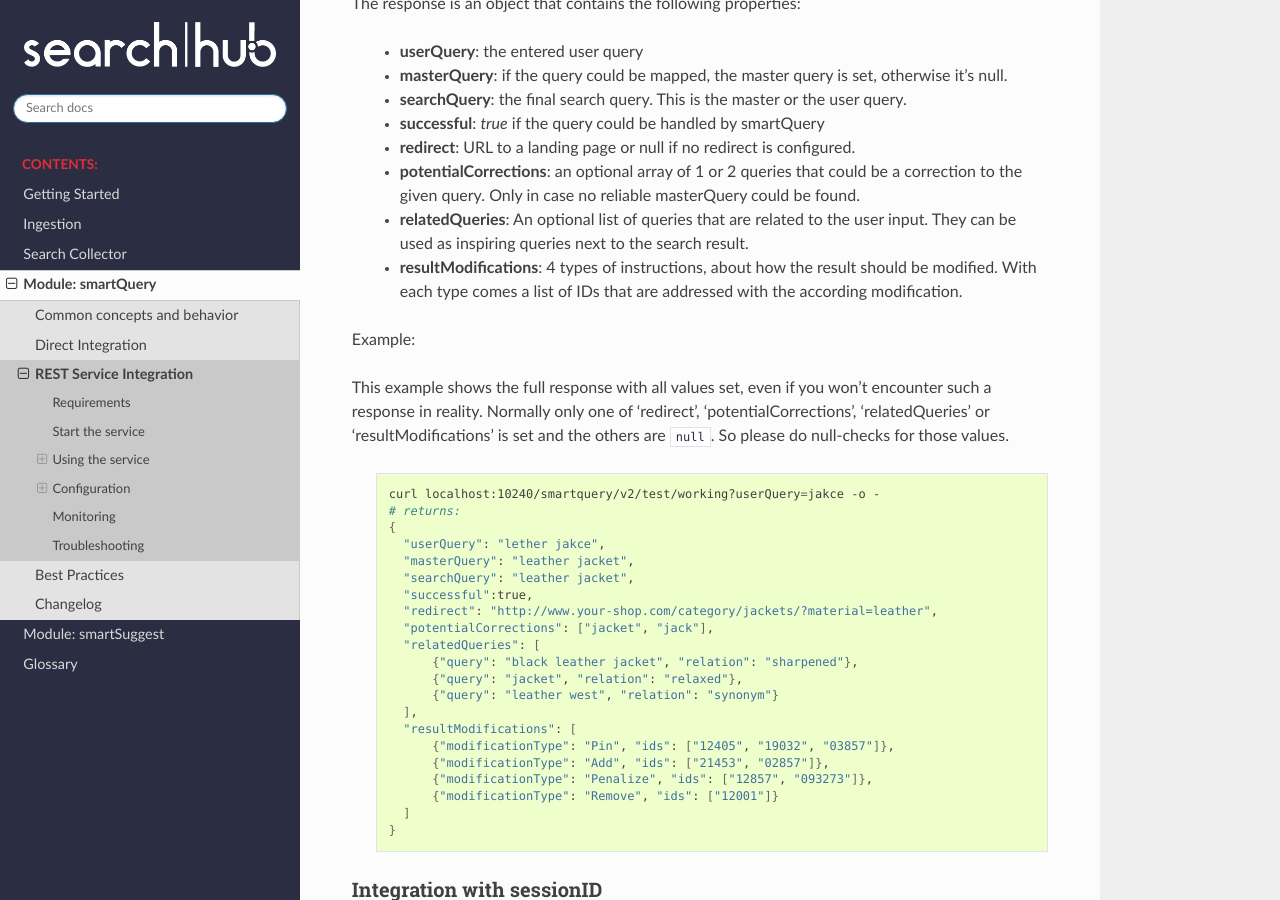
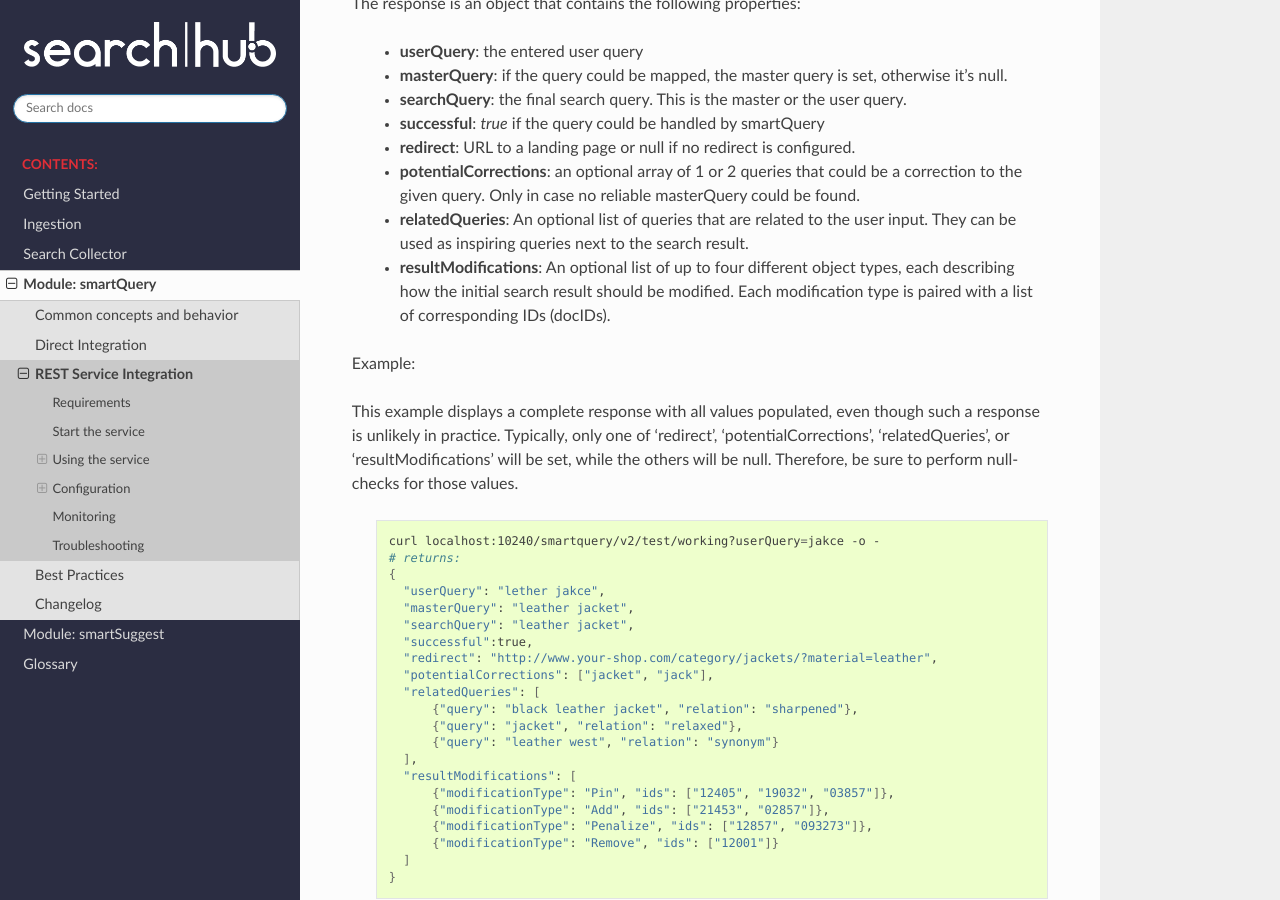
Before and after one commit to CommerceExperts/searchhub-docs, a Sphinx documentation site: the page built from docs/smartquery/rest-service.rst, in a window 1280 px wide and 900 px high, scrolled down 1918 px. Built offline with Sphinx 7.4.7 and the Read the Docs theme 2.0.0, drawn with Linux system fonts in a browser that asks for light colours.

Commit message:
Update rest-service.rst
reformulated the integral parts regarding resultModifications

```diff
--- a/docs/smartquery/rest-service.rst
+++ b/docs/smartquery/rest-service.rst
@@ -78,11 +78,11 @@
   - **redirect**: URL to a landing page or null if no redirect is configured.
   - **potentialCorrections**: an optional array of 1 or 2 queries that could be a correction to the given query. Only in case no reliable masterQuery could be found.
   - **relatedQueries**: An optional list of queries that are related to the user input. They can be used as inspiring queries next to the search result.
-  - **resultModifications**: 4 types of instructions, about how the result should be modified. With each type comes a list of IDs that are addressed with the according modification.
+  - **resultModifications**: An optional list of up to four different object types, each describing how the initial search result should be modified. Each modification type is paired with a list of corresponding IDs (docIDs).
 
 Example:
 
-This example shows the full response with all values set, even if you won't encounter such a response in reality. Normally only one of 'redirect', 'potentialCorrections', 'relatedQueries' or 'resultModifications' is set and the others are :code:`null`. So please do null-checks for those values.
+This example displays a complete response with all values populated, even though such a response is unlikely in practice. Typically, only one of 'redirect', 'potentialCorrections', 'relatedQueries', or 'resultModifications' will be set, while the others will be null. Therefore, be sure to perform null-checks for those values.
 
   .. code-block:: bash
 
```
